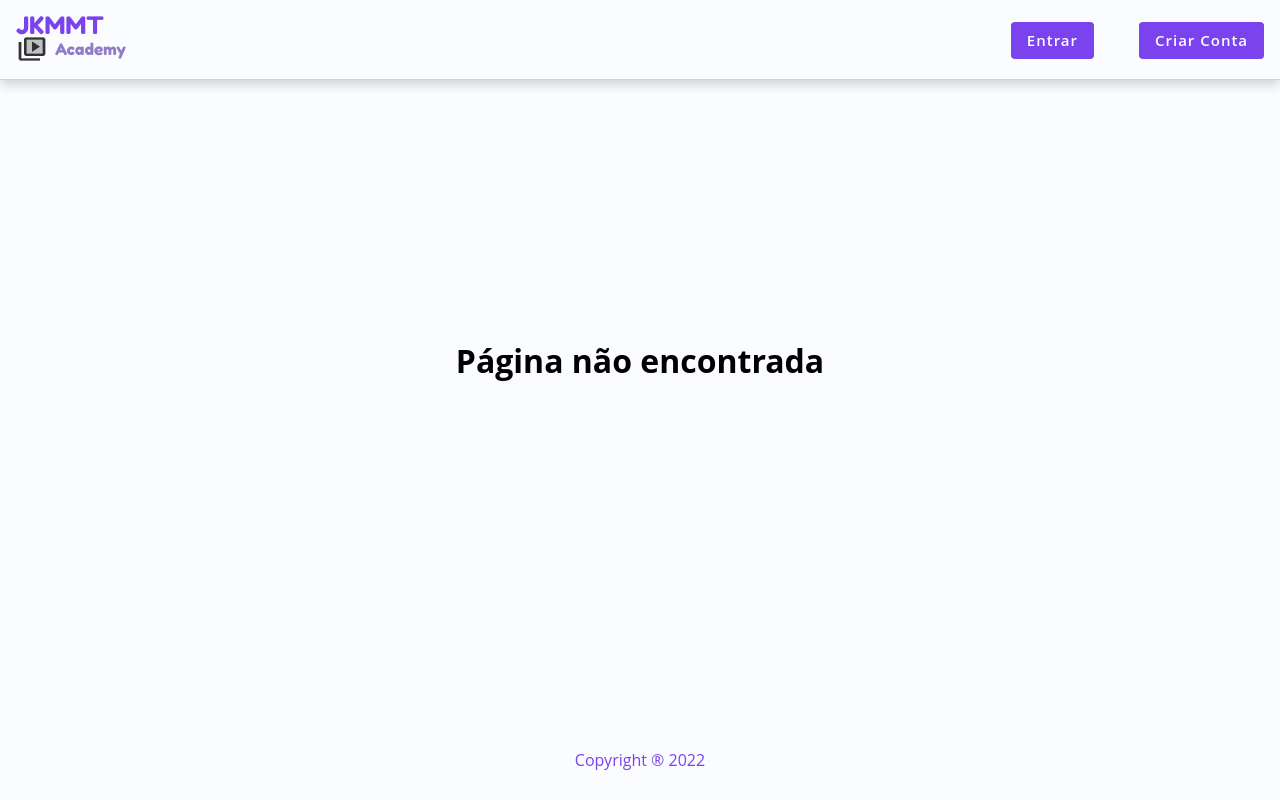
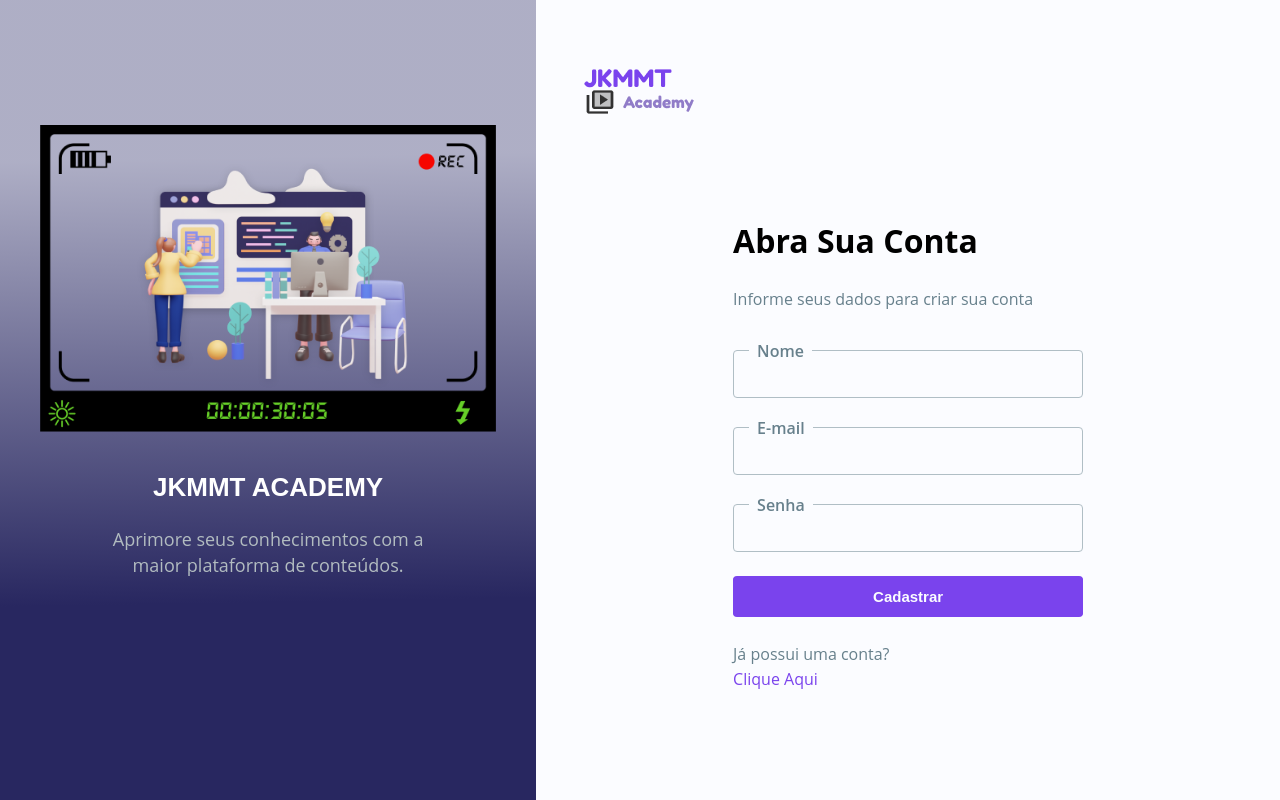
Before and after one commit to thiagoaraujodev/JKMMT-Academy, a React (Vite) app in the folder frontend/: page /registro in a window 1280 px wide. Before the commit this address led to /404. Built offline with nearby package versions, Linux system fonts and the light colour scheme.

Commit message:
componente CreateAccount e algumas refatorações

```diff
--- a/frontend/src/components/Pages/Home/Questions/QuestionsAndAnswers/index.tsx
+++ b/frontend/src/components/Pages/Home/Questions/QuestionsAndAnswers/index.tsx
@@ -72,6 +72,7 @@ export default styled(QuestionsAndAnswers)`
 	padding-top: 16px;
 	padding-bottom: 16px;
 	border-bottom: 1px solid rgba(0, 0, 0, 0.16);
+	cursor: pointer;
 
 	:first-of-type {
 		padding-top: 0;
--- a/frontend/src/components/Pages/Home/Questions/index.tsx
+++ b/frontend/src/components/Pages/Home/Questions/index.tsx
@@ -18,7 +18,7 @@ const Questions: React.FC<IPropsStyled> = ({ className }) => {
 								<Phone color="white" size={15} fill="white" /> Fale Conosco Aqui
 							</Link>
 							<div className="flex">
-								<Link className="bt bt-primary-outlined" to="/">
+								<Link className="bt bt-primary-outlined" to="/registro">
 									Criar Conta
 								</Link>
 
--- a/frontend/src/components/Pages/Home/index.tsx
+++ b/frontend/src/components/Pages/Home/index.tsx
@@ -1,7 +1,7 @@
 import styled from 'styled-components';
 import { IPropsStyled } from '../../../interfaces/styled';
-import Footer from '../../Shared/Footer';
-import Header from '../../Shared/Header';
+import Footer from '../../shared/Footer';
+import Header from '../../shared/Header';
 import Courses from './Courses';
 import Description from './Description';
 import Questions from './Questions';
--- /dev/null
+++ b/frontend/src/components/Pages/authentication/CreateAccount/index.tsx
@@ -0,0 +1,146 @@
+import { Link } from 'react-router-dom';
+import styled from 'styled-components';
+import { IPropsStyled } from '../../../../interfaces/styled';
+import BackgroundImage from '../shared/BackgroundImage';
+import HeaderAuthentication from '../shared/HeaderAuthentication';
+
+const CreateAccount: React.FC<IPropsStyled> = ({ className }) => {
+	return (
+		<>
+			<div className={className}>
+				<BackgroundImage />
+
+				<div className="form">
+					<HeaderAuthentication />
+
+					<main>
+						<h1>Abra Sua Conta</h1>
+						<p>Informe seus dados para criar sua conta</p>
+
+						<div className="label-float">
+							<input
+								type="text"
+								placeholder="Nome"
+								// value={name}
+								// onChange={handleNameInput}
+								required
+							/>
+							<label>Nome</label>
+						</div>
+
+						<div className="label-float">
+							<input
+								type="email"
+								placeholder="Email"
+								// value={email}
+								// onChange={handleEmailInput}
+								required
+							/>
+							<label>E-mail</label>
+						</div>
+
+						<div className="label-float">
+							<input
+								type="password"
+								placeholder="password"
+								// value={password}
+								// onChange={handlePasswordInput}
+								required
+							/>
+							<label>Senha</label>
+						</div>
+
+						<button className="bt bt-primary" type="button">
+							Cadastrar
+						</button>
+
+						<p
+							style={{
+								padding: 0,
+							}}
+						>
+							Já possui uma conta?
+						</p>
+
+						<Link className="login" to="/login">
+							Clique Aqui
+						</Link>
+					</main>
+				</div>
+			</div>
+		</>
+	);
+};
+
+export default styled(CreateAccount)`
+	width: 100%;
+	display: flex;
+
+	.form {
+		width: 100%;
+		padding: 32px;
+
+		main {
+			max-width: 350px;
+			margin-left: auto;
+			margin-right: auto;
+
+			h1 {
+				font-size: 32px;
+				font-weight: 700;
+				line-height: 40px;
+				padding-bottom: 24px;
+			}
+			p {
+				color: var(--color-gray-light);
+				line-height: 175%;
+				padding-bottom: 16px;
+			}
+
+			.label-float {
+				position: relative;
+				padding-top: 13px;
+
+				label {
+					padding: 0 8px;
+					position: absolute;
+					top: 13px;
+					left: 16px;
+					background-color: var(--bg-color-primary);
+					text-align: center;
+
+					font-family: 'Open Sans';
+					font-weight: 600;
+					line-height: 18px;
+					color: var(--color-gray-light);
+				}
+
+				input {
+					width: 100%;
+					font-size: 16px;
+					margin: 8px 0;
+					padding: 14px 16px;
+					border: 1px solid var(--color-gray);
+					border-radius: 4px;
+					background: var(--bg-color-primary);
+					color: var(--color-gray-light);
+				}
+				input::placeholder {
+					color: var(--bg-color-primary);
+				}
+			}
+
+			button {
+				margin-top: 16px;
+				margin-bottom: 24px;
+				width: 100%;
+				height: 40px;
+				cursor: pointer;
+			}
+
+			.login {
+				color: var(--color-primary) !important;
+			}
+		}
+	}
+`;
--- a/frontend/src/components/Pages/Login/index.tsx
+++ b/frontend/src/components/Pages/authentication/Login/index.tsx
@@ -1,24 +1,18 @@
 import { Link } from 'react-router-dom';
 import styled from 'styled-components';
-import LoginImage from '../../../assets/images/login.png';
-import logo from '../../../assets/images/logo.png';
-import { IPropsStyled } from '../../../interfaces/styled';
+import { IPropsStyled } from '../../../../interfaces/styled';
+import BackgroundImage from '../shared/BackgroundImage';
+import HeaderAuthentication from '../shared/HeaderAuthentication';
 
 const Login: React.FC<IPropsStyled> = ({ className }) => {
 	return (
 		<>
 			<div className={className}>
-				<div className="backgroundImage">
-					<img src={LoginImage} alt="" />
-					<h2>JKMMT ACADEMY</h2>
-					<p>Aprimore seus conhecimentos com a maior plataforma de conteúdos.</p>
-				</div>
+				<BackgroundImage />
+
 				<div className="form">
-					<header>
-						<div className="container">
-							<img src={logo} className="logo" alt="Logo JKMT Academy" />
-						</div>
-					</header>
+					<HeaderAuthentication />
+
 					<main>
 						<h1>Entrar</h1>
 						<p>Preencha seus dados para entrar</p>
@@ -61,7 +55,7 @@ const Login: React.FC<IPropsStyled> = ({ className }) => {
 							Ainda não tem uma conta?
 						</p>
 
-						<Link className="create-account" to="/">
+						<Link className="create-account" to="/registro">
 							Criar Conta
 						</Link>
 					</main>
@@ -75,63 +69,12 @@ export default styled(Login)`
 	width: 100%;
 	display: flex;
 
-	.backgroundImage {
-		width: min(70%, 960px);
-		height: 100vh;
-		padding: 125px 40px 40px 40px;
-		background: linear-gradient(359deg, #282760 25%, rgba(31, 30, 90, 0.35) 80%);
-		display: flex;
-		flex-direction: column;
-		justify-content: center;
-		align-items: center;
-
-		h2 {
-			padding-top: 32px;
-			font-family: 'Coda Caption', sans-serif;
-			font-style: normal;
-			font-weight: 800;
-			font-size: 26px;
-			line-height: 46px;
-			color: #ffffff;
-		}
-		p {
-			padding-top: 16px;
-			width: 100%;
-			max-width: 335px;
-			height: 100%;
-			max-height: 35vh;
-			font-family: 'Open Sans', sans-serif;
-			font-size: 18px;
-			line-height: 26px;
-			text-align: center;
-			color: var(--color-gray-lighter);
-		}
-
-		@media (max-width: 991px) {
-			display: none;
-		}
-	}
-
 	.form {
 		width: 100%;
 		padding: 32px;
 
-		header {
-			width: 100%;
-			padding-top: 32px;
-
-			.container {
-				width: 100%;
-
-				img {
-					max-width: 110px;
-				}
-			}
-		}
-
 		main {
 			max-width: 350px;
-			padding-top: 100px;
 			margin-left: auto;
 			margin-right: auto;
 
--- /dev/null
+++ b/frontend/src/components/Pages/authentication/shared/BackgroundImage.tsx
@@ -0,0 +1,50 @@
+import styled from 'styled-components';
+import LoginImage from '../../../../assets/images/login.png';
+import { IPropsStyled } from '../../../../interfaces/styled';
+
+const BackgroundImage: React.FC<IPropsStyled> = ({ className }) => {
+	return (
+		<div className={className}>
+			<img src={LoginImage} alt="" />
+			<h2>JKMMT ACADEMY</h2>
+			<p>Aprimore seus conhecimentos com a maior plataforma de conteúdos.</p>
+		</div>
+	);
+};
+
+export default styled(BackgroundImage)`
+	width: min(70%, 960px);
+	height: 100vh;
+	padding: 125px 40px 40px 40px;
+	background: linear-gradient(359deg, #282760 25%, rgba(31, 30, 90, 0.35) 80%);
+	display: flex;
+	flex-direction: column;
+	justify-content: center;
+	align-items: center;
+
+	h2 {
+		padding-top: 32px;
+		font-family: 'Coda Caption', sans-serif;
+		font-style: normal;
+		font-weight: 800;
+		font-size: 26px;
+		line-height: 46px;
+		color: #ffffff;
+	}
+	p {
+		padding-top: 16px;
+		width: 100%;
+		max-width: 335px;
+		height: 100%;
+		max-height: 35vh;
+		font-family: 'Open Sans', sans-serif;
+		font-size: 18px;
+		line-height: 26px;
+		text-align: center;
+		color: var(--color-gray-lighter);
+	}
+
+	@media (max-width: 991px) {
+		display: none;
+	}
+`;
--- /dev/null
+++ b/frontend/src/components/Pages/authentication/shared/HeaderAuthentication.tsx
@@ -0,0 +1,43 @@
+import { Link } from 'react-router-dom';
+import styled from 'styled-components';
+import logo from '../../../../assets/images/logo.png';
+import { IPropsStyled } from '../../../../interfaces/styled';
+
+const HeaderAuthentication: React.FC<IPropsStyled> = ({ className }) => {
+	return (
+		<header className={className}>
+			<div className="container">
+				<Link
+					to="/"
+					title="JKMT Academy"
+					onClick={() =>
+						window.scroll({
+							top: 0,
+							behavior: 'smooth',
+						})
+					}
+				>
+					<img src={logo} className="logo" alt="Logo JKMT Academy" />
+				</Link>
+			</div>
+		</header>
+	);
+};
+
+export default styled(HeaderAuthentication)`
+	width: 100%;
+	padding-top: 32px;
+	padding-bottom: 64px;
+
+	@media (min-width: 768px) {
+		padding-bottom: 100px;
+	}
+
+	.container {
+		width: 100%;
+
+		img {
+			max-width: 110px;
+		}
+	}
+`;
--- a/frontend/src/components/Pages/index.tsx
+++ b/frontend/src/components/Pages/index.tsx
@@ -1,10 +1,11 @@
 import { memo } from 'react';
 import { BrowserRouter, Navigate, Route, Routes } from 'react-router-dom';
 import GlobalStyle from '../../styles/globalStyles';
-import Footer from '../Shared/Footer';
-import Header from '../Shared/Header';
+import Footer from '../shared/Footer';
+import Header from '../shared/Header';
+import CreateAccount from './authentication/CreateAccount';
+import Login from './authentication/Login';
 import Home from './Home';
-import Login from './Login';
 
 const Pages = memo(() => {
 	return (
@@ -14,6 +15,7 @@ const Pages = memo(() => {
 				<Routes>
 					<Route path="/" element={<Home />} />
 					<Route path="/login" element={<Login />} />
+					<Route path="/registro" element={<CreateAccount />} />
 					<Route
 						path="/404"
 						element={
--- a/frontend/src/components/Shared/Header/NavBar/index.tsx
+++ b/frontend/src/components/Shared/Header/NavBar/index.tsx
@@ -1,9 +1,7 @@
 import { useState } from 'react';
 import { Link } from 'react-router-dom';
-
 import styled from 'styled-components';
 import { IPropsStyled } from '../../../../interfaces/styled';
-
 import ButtonBurger from './ButtonBurger';
 
 const NavBar: React.FC<IPropsStyled> = ({ className }) => {
@@ -19,7 +17,7 @@ const NavBar: React.FC<IPropsStyled> = ({ className }) => {
 						Entrar
 					</Link>
 
-					<Link className="bt bt-primary" to="/">
+					<Link className="bt bt-primary" to="/registro">
 						Criar Conta
 					</Link>
 				</div>
```
Also changed, not shown: 1 other file (tests, documents, lock files or other folders).
